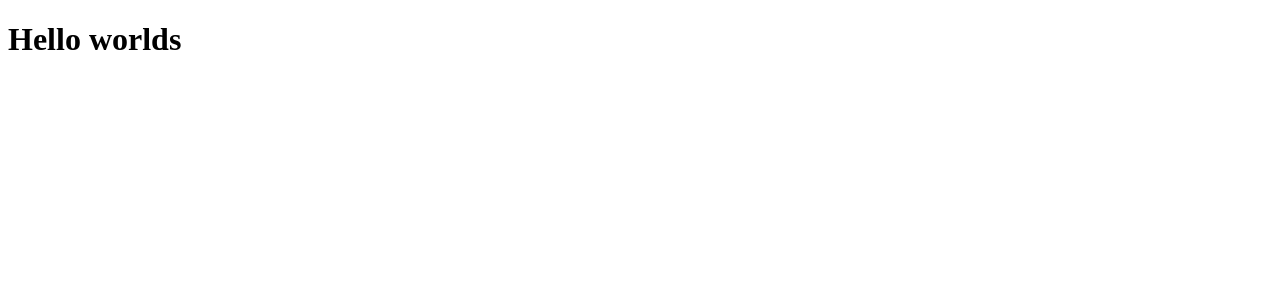
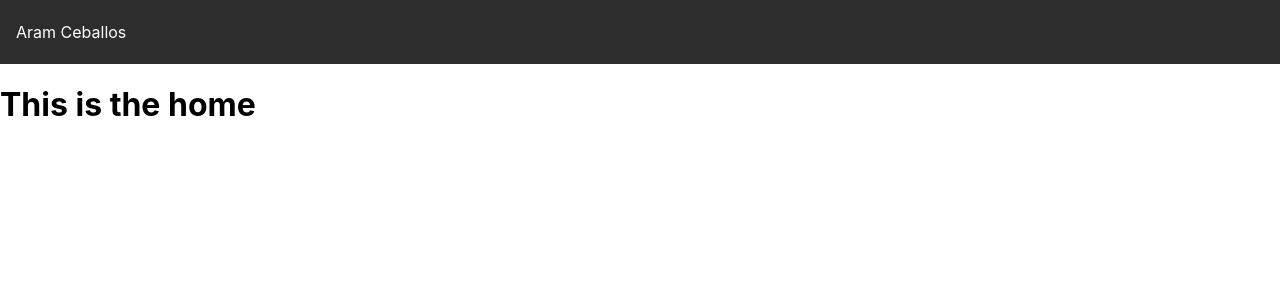
Before and after one commit to aramceballos/react-portfolio, a React app: page / in a window 1280 px wide. Shown: the top 300 px of the page. Built offline with nearby package versions, Linux system fonts and the light colour scheme.

Commit message:
Header init

```diff
--- a/src/App.js
+++ b/src/App.js
@@ -1,3 +1,20 @@
 import React from 'react';
+import { Home } from './components/Home';
+import { Header } from './components/Header';
+import { BrowserRouter as Router, Switch, Route } from 'react-router-dom';
+// import { Route } from 'react-router';
+import { GlobalStyle } from './css/GlobalStyles';
 
-export const App = () => <h1>Hello worlds</h1>;
+export const App = () => {
+  return (
+    <>
+      <GlobalStyle />
+      <Router>
+        <Header />
+        <Switch>
+          <Route exact path='/' component={Home} />
+        </Switch>
+      </Router>
+    </>
+  );
+};
--- /dev/null
+++ b/src/components/Header/index.js
@@ -0,0 +1,8 @@
+import React from 'react';
+import { Section, Link } from './styles';
+
+export const Header = () => (
+  <Section>
+    <Link to='/'>Aram Ceballos</Link>
+  </Section>
+);
--- /dev/null
+++ b/src/components/Header/styles.js
@@ -0,0 +1,17 @@
+import styled from 'styled-components';
+import { NavLink } from 'react-router-dom';
+
+export const Section = styled.header`
+  display: flex;
+  background-color: #2d2d2d;
+  width: 100%;
+  height: 4rem;
+  /* padding: 1em; */
+  align-items: center;
+`;
+
+export const Link = styled(NavLink)`
+  color: white;
+  text-decoration: none;
+  padding: 1em;
+`;
--- /dev/null
+++ b/src/components/Home/index.js
@@ -0,0 +1,3 @@
+import React from 'react';
+
+export const Home = () => <h1>This is the home</h1>;
--- /dev/null
+++ b/src/css/GlobalStyles.js
@@ -0,0 +1,28 @@
+import { createGlobalStyle } from 'styled-components';
+
+export const GlobalStyle = createGlobalStyle`
+html {
+    box-sizing: border-box;
+    font-family: -apple-system, BlinkMacSystemFont, 'Segoe UI', Roboto, Oxygen, Ubuntu, Cantarell, 'Open Sans', 'Helvetica Neue', sans-serif;
+}
+
+*, *::before, *::after {
+    box-sizing: inherit;
+}
+
+body {
+    background: #fefefe;
+    height: 100vh;
+    margin: 0 auto;
+    max-width: 100vw;
+    overscroll-behavior: none;
+    width: 100%;
+}
+
+#app {
+    box-shadow: 0 0 10px rgba(0, 0, 0, 0.05);
+    overflow-x: hidden;
+    min-height: 100vh;
+    padding-bottom: 10px;
+}
+`;
```
Also changed, not shown: package.json (+7 -2 lines), src/components/Home/styles.js (added), 1 other file (tests, documents, lock files or other folders).
